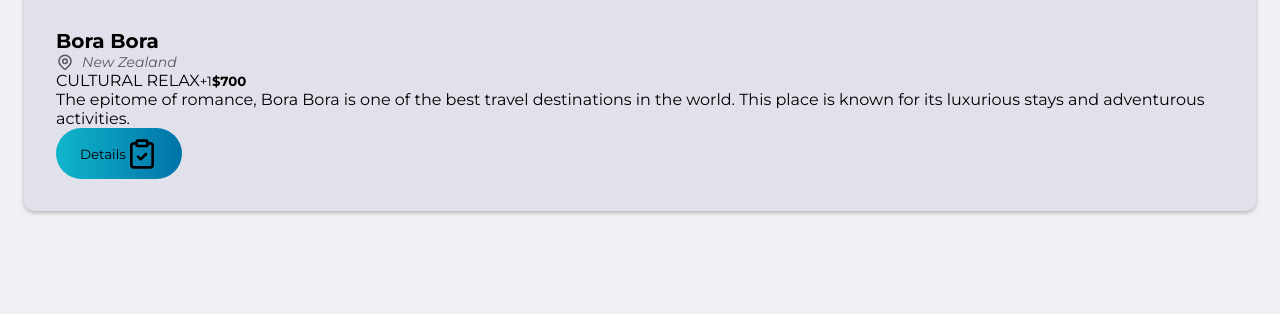
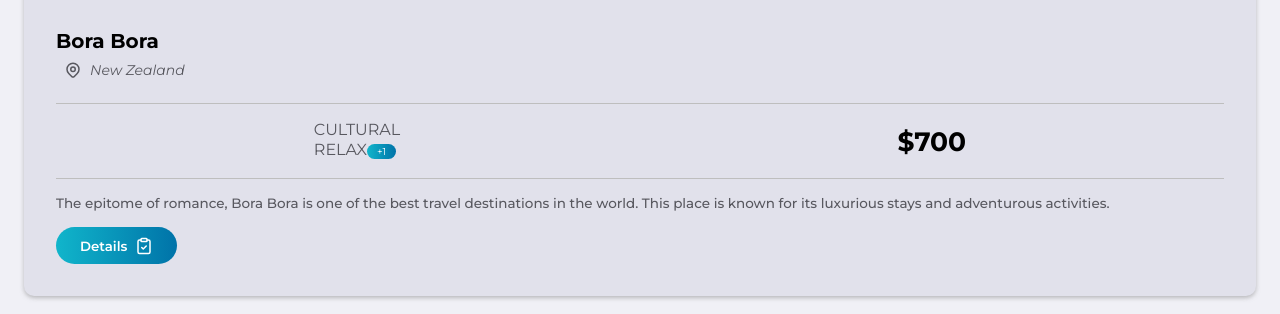
Before and after one commit to Rushela05/Travel-Website, a React (Create React App) app: page / in a window 1280 px wide. Shown: the part 1002-1316 px from the top of the page. Before the commit the page ends 1245 px from the top, so only its background shows below. Built offline with nearby package versions, Linux system fonts and the light colour scheme.

Commit message:
Adding the styles

```diff
--- a/src/Components/Main/main.scss
+++ b/src/Components/Main/main.scss
@@ -55,7 +55,7 @@
             overflow: hidden;
 
             &:hover{
-                background: var(--carHover);
+                background: var(--cardHover);
                 box-shadow:  1 4px 4px rgba(85, 85, 114, 0.549);
                 transition: .3s ease;
             }
@@ -91,6 +91,7 @@
 
                 .continent{
                     gap: .5rem;
+                    padding: 0.5rem;
 
 
                     .icon{
@@ -106,7 +107,62 @@
                         font-style: italic;
                     }
                 }
+
+                .fees{
+                    width: 100%;
+                    justify-content: space-around;
+                    padding: 1rem;
+                    margin: 1rem 0;
+                    border-top: 1.5px solid var(--greyText);
+                    border-bottom: 1.5px solid var(--greyText);
+
+                    .grade{
+                        color: var(--textColor);
+                        max-width: 100px;
+                        line-height: 20px;
+                        display: flex;
+                        align-items: center;
+                        justify-content: center;
+
+                        small{
+                            text-align: center;
+                            background: var(--gradientColor);
+                            border-radius: 1rem;
+                            color: var(--whiteColor);
+                            padding: 1px 10px;
+                            font-size: 10px;
+                      }
+                    }
+
+                    .price{
+                        font-size: 2rem;
+                        color: var(--blackColor);
+
+                    }
+
+                }
+
+                .desc{
+                    font-size: 13.5px;
+                    color: var(--textColor);
+                    font-weight: 500;
+                }
+
+                .btn{
+                    margin-top: 1rem;
+                    color: var(--whiteColor);
+                    font-weight: 600;
+                    justify-content: space-between;
+                    gap: .5rem;
+
+                    .icon{
+                        align-self: center;
+                        font-size: 18px;
+                    }
+                }
             }
+
+
 
         }
     }
```
